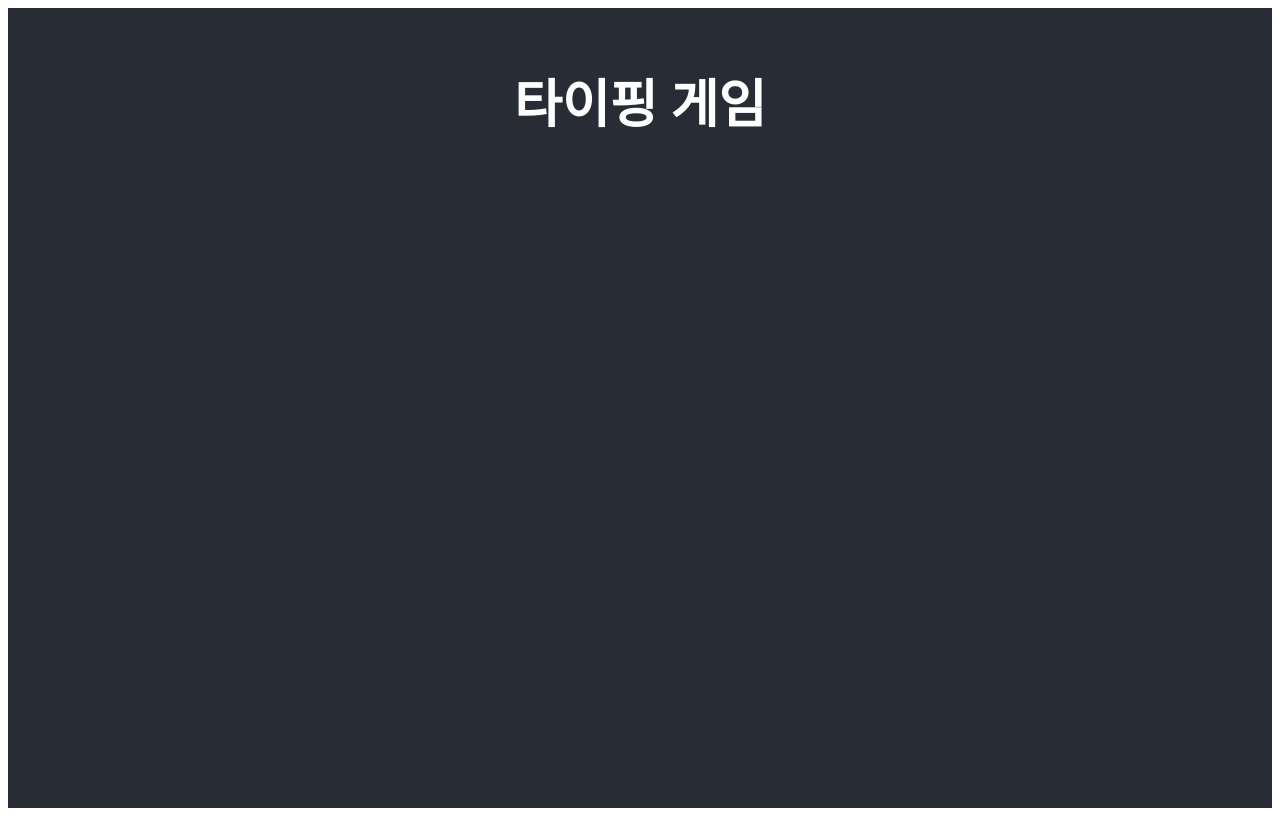
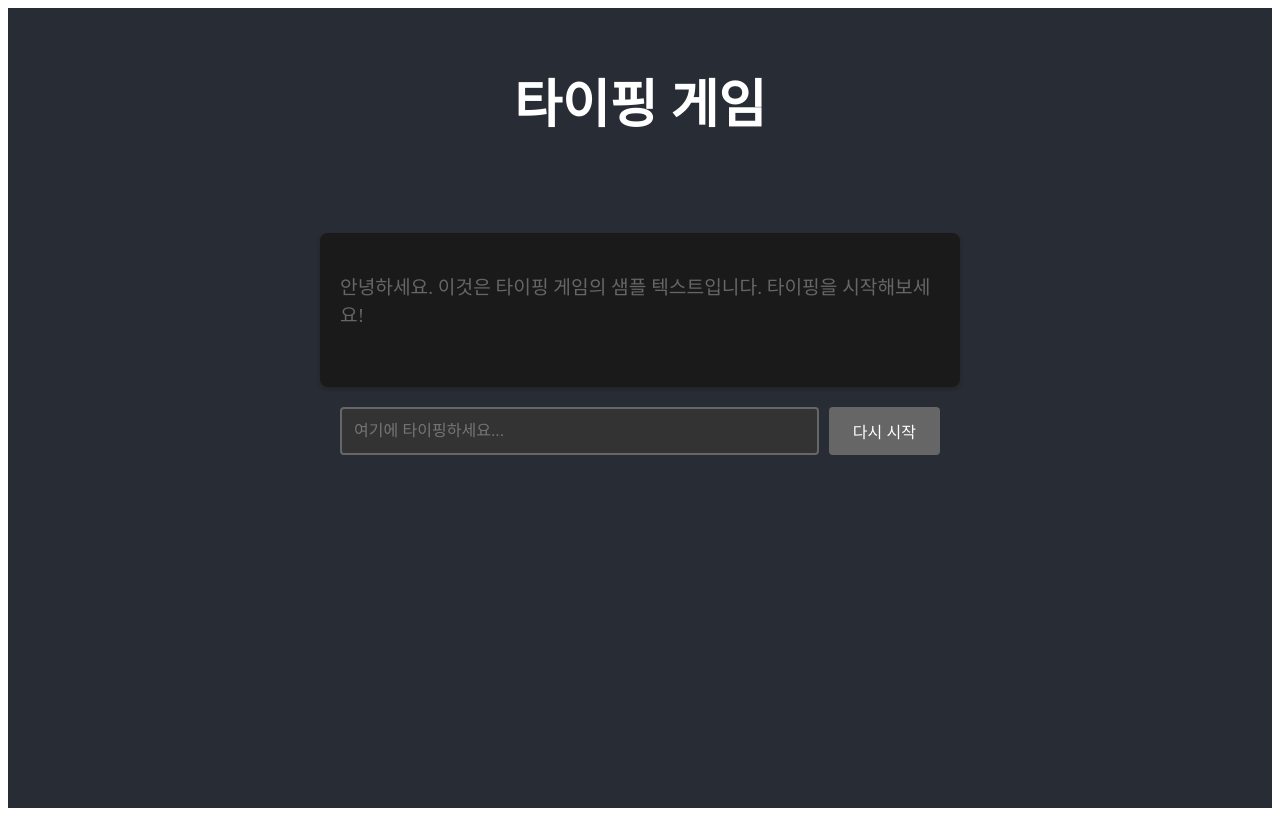
Before and after one commit to reill87/brunch-typing-game, a React (Create React App) app: page / in a window 1280 px wide. Built offline with nearby package versions, Linux system fonts and the light colour scheme.

Commit message:
02. 타이핑 게임 추가
- instruction: 좋아 우선 타이핑 게임을 위한 문제와 타이핑을 해서 문제를 맞출수 있는 기본적인 화면을 먼저 만들어 보자

```diff
--- a/src/App.tsx
+++ b/src/App.tsx
@@ -1,7 +1,12 @@
 import React from 'react';
 import './App.css';
+import TypingGame from './components/TypingGame';
 
 function App() {
+  const handleGameComplete = (wpm: number) => {
+    console.log(`게임 완료! WPM: ${wpm}`);
+  };
+
   return (
     <div className="App">
       <header className="App-header">
@@ -9,7 +14,7 @@ function App() {
       </header>
       <main>
         <div className="game-container">
-          {/* 게임 컴포넌트들이 여기에 들어갈 예정입니다 */}
+          <TypingGame onComplete={handleGameComplete} />
         </div>
       </main>
     </div>
--- /dev/null
+++ b/src/components/TypingGame.css
@@ -0,0 +1,82 @@
+.typing-game {
+  display: flex;
+  flex-direction: column;
+  align-items: center;
+  gap: 20px;
+  padding: 20px;
+}
+
+.text-display {
+  width: 100%;
+  max-width: 600px;
+  text-align: left;
+  background-color: #1a1a1a;
+  padding: 20px;
+  border-radius: 8px;
+  box-shadow: 0 2px 4px rgba(0, 0, 0, 0.2);
+}
+
+.target-text {
+  font-size: 1.2rem;
+  color: #666;
+  margin-bottom: 10px;
+}
+
+.user-input {
+  font-size: 1.2rem;
+  color: #fff;
+  margin: 0;
+  min-height: 1.5em;
+}
+
+.user-input.correct {
+  color: #4caf50;
+}
+
+.input-area {
+  display: flex;
+  gap: 10px;
+  width: 100%;
+  max-width: 600px;
+}
+
+.input-area input {
+  flex: 1;
+  padding: 12px;
+  font-size: 1rem;
+  border: 2px solid #444;
+  border-radius: 4px;
+  background-color: #333;
+  color: #fff;
+}
+
+.input-area input:focus {
+  outline: none;
+  border-color: #666;
+}
+
+.input-area button {
+  padding: 12px 24px;
+  font-size: 1rem;
+  background-color: #4caf50;
+  color: white;
+  border: none;
+  border-radius: 4px;
+  cursor: pointer;
+  transition: background-color 0.2s;
+}
+
+.input-area button:disabled {
+  background-color: #666;
+  cursor: not-allowed;
+}
+
+.input-area button:hover:not(:disabled) {
+  background-color: #45a049;
+}
+
+.result {
+  font-size: 1.2rem;
+  color: #4caf50;
+  text-align: center;
+}
--- /dev/null
+++ b/src/components/TypingGame.tsx
@@ -0,0 +1,90 @@
+import React, { useState, useEffect, useRef } from 'react';
+import { GameState, GameProps } from '../types/game';
+import './TypingGame.css';
+
+const SAMPLE_TEXT = "안녕하세요. 이것은 타이핑 게임의 샘플 텍스트입니다. 타이핑을 시작해보세요!";
+
+const TypingGame: React.FC<GameProps> = ({ onComplete }) => {
+  const [gameState, setGameState] = useState<GameState>({
+    currentText: SAMPLE_TEXT,
+    userInput: '',
+    isCorrect: false,
+    startTime: null,
+    endTime: null,
+    wpm: 0
+  });
+
+  const inputRef = useRef<HTMLInputElement>(null);
+
+  useEffect(() => {
+    inputRef.current?.focus();
+  }, []);
+
+  const handleInput = (e: React.ChangeEvent<HTMLInputElement>) => {
+    const input = e.target.value;
+    setGameState(prev => {
+      const isCorrect = input === prev.currentText;
+      const endTime = isCorrect ? Date.now() : null;
+      const wpm = isCorrect && prev.startTime
+        ? Math.round((input.length / 5) / ((endTime! - prev.startTime) / 60000))
+        : 0;
+
+      return {
+        ...prev,
+        userInput: input,
+        isCorrect,
+        endTime,
+        wpm
+      };
+    });
+  };
+
+  const handleStart = () => {
+    setGameState(prev => ({
+      ...prev,
+      startTime: Date.now(),
+      userInput: '',
+      isCorrect: false,
+      endTime: null,
+      wpm: 0
+    }));
+    inputRef.current?.focus();
+  };
+
+  useEffect(() => {
+    if (gameState.isCorrect && gameState.endTime && onComplete) {
+      onComplete(gameState.wpm);
+    }
+  }, [gameState.isCorrect, gameState.endTime, gameState.wpm, onComplete]);
+
+  return (
+    <div className="typing-game">
+      <div className="text-display">
+        <p className="target-text">{gameState.currentText}</p>
+        <p className={`user-input ${gameState.isCorrect ? 'correct' : ''}`}>
+          {gameState.userInput}
+        </p>
+      </div>
+      <div className="input-area">
+        <input
+          ref={inputRef}
+          type="text"
+          value={gameState.userInput}
+          onChange={handleInput}
+          placeholder="여기에 타이핑하세요..."
+          disabled={gameState.isCorrect}
+        />
+        <button onClick={handleStart} disabled={!gameState.isCorrect}>
+          다시 시작
+        </button>
+      </div>
+      {gameState.isCorrect && (
+        <div className="result">
+          <p>완료! WPM: {gameState.wpm}</p>
+        </div>
+      )}
+    </div>
+  );
+};
+
+export default TypingGame;
--- /dev/null
+++ b/src/types/game.ts
@@ -0,0 +1,12 @@
+export interface GameState {
+  currentText: string;
+  userInput: string;
+  isCorrect: boolean;
+  startTime: number | null;
+  endTime: number | null;
+  wpm: number;
+}
+
+export interface GameProps {
+  onComplete?: (wpm: number) => void;
+}
```
